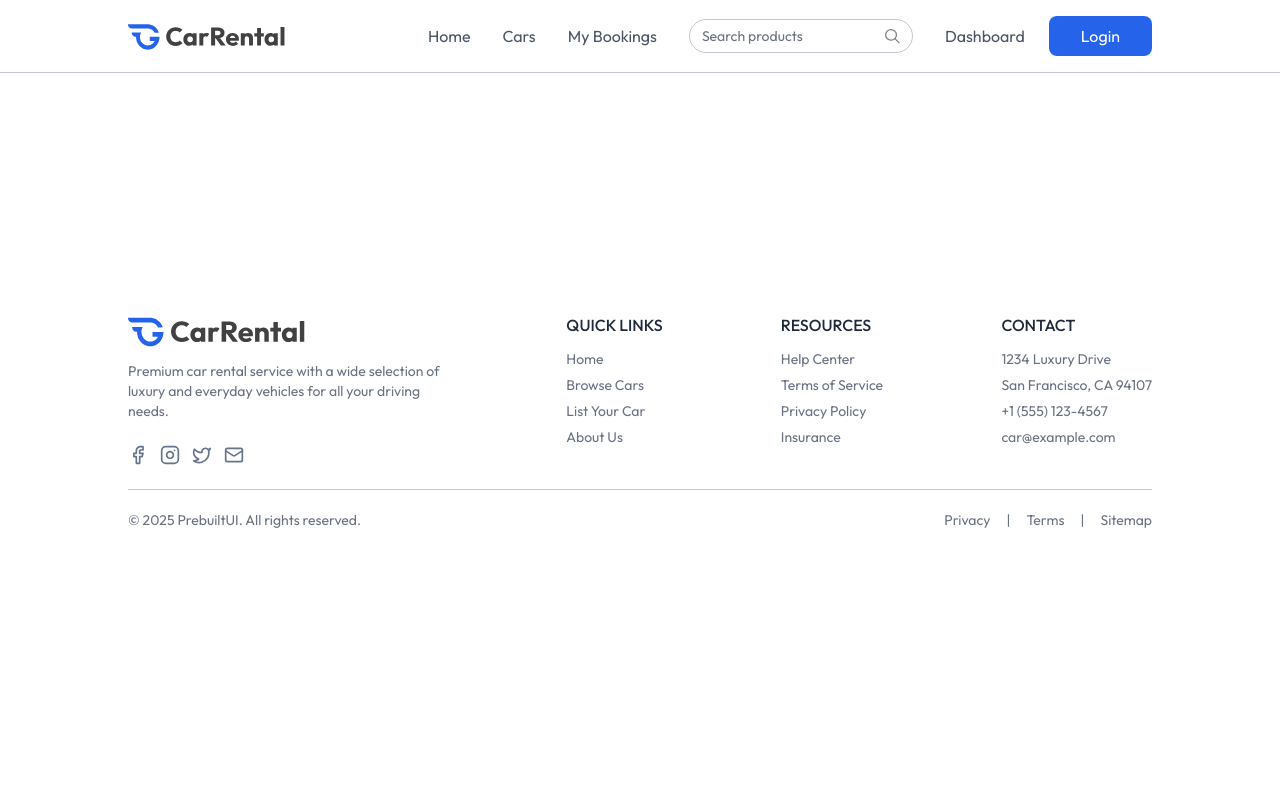
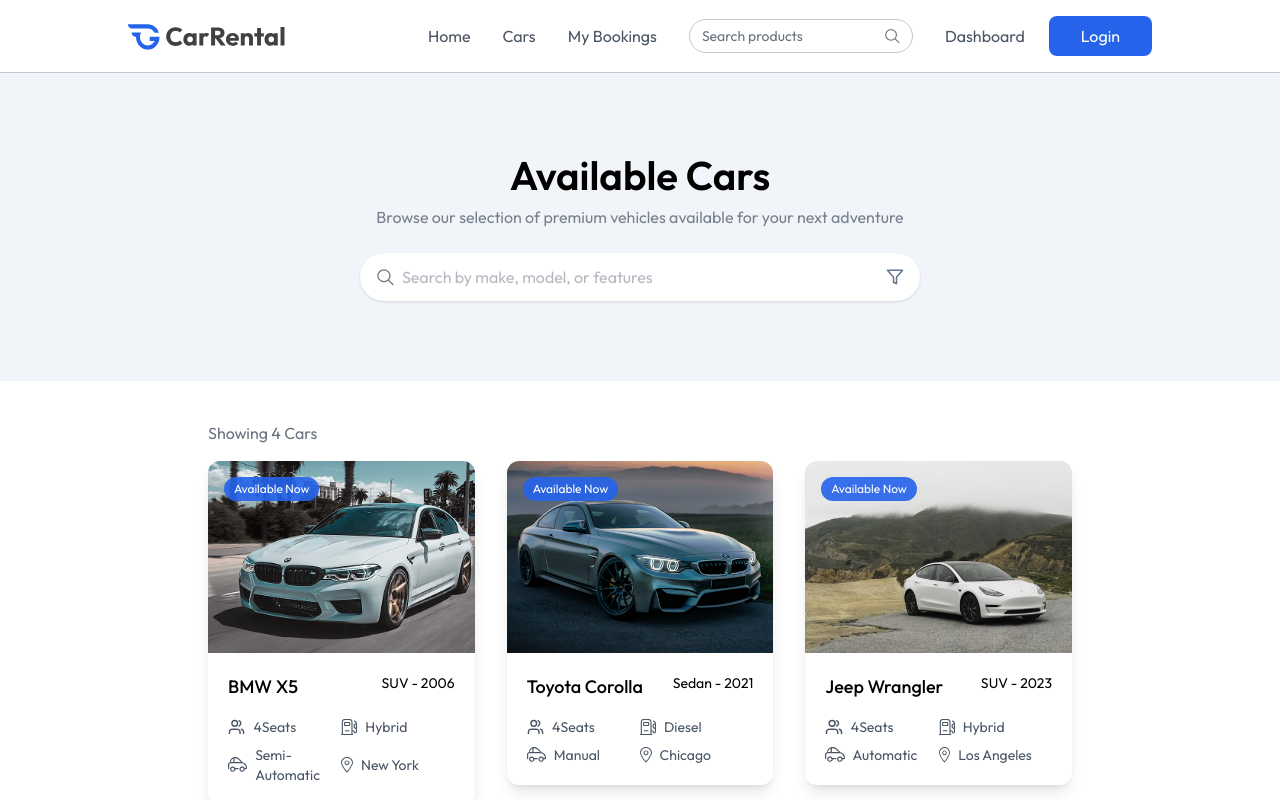
Before and after one commit to HarishKamuni/hrk_car_rental_booking_client, a React (Vite) app: page /cars in a window 1280 px wide. Shown: the top 800 px of the page. Built offline with nearby package versions, Linux system fonts and the light colour scheme.

Commit message:
completed cars page

```diff
--- a/src/components/CarCard.jsx
+++ b/src/components/CarCard.jsx
@@ -19,7 +19,7 @@
           alt="car image"
           className="w-full h-full object-cover transition-transform duration-500 group-hover:scale-105"
         />
-        {car.isAvailable && (
+        {car.isAvaliable && (
           <p className="absolute top-4 left-4 bg-primery/90 text-white text-xs px-2.5 py-1 rounded-full">
             Available Now
           </p>
--- a/src/pages/Cars.jsx
+++ b/src/pages/Cars.jsx
@@ -1,10 +1,45 @@
 import React from 'react';
 import Title from '../components/Title';
-import { assets } from '../assets/assets';
+import { assets, dummyCarData } from '../assets/assets';
+import { useState } from 'react';
+import CarCard from '../components/CarCard';
 
 const Cars = () => {
+  const [input, setInput] = useState('');
   return (
-   <></>
+    <>
+      <div>
+        <div className="flex flex-col items-center py-20 bg-light max-md:px-4">
+          <Title
+            title={'Available Cars'}
+            subTitle={
+              'Browse our selection of premium vehicles available for your next adventure'
+            }
+          />
+          <div className="flex items-center bg-white px-4 mt-6 max-w-140 w-full h-12 rounded-full shadow">
+            <img src={assets.search_icon} alt="" className="w-4.5 h-4.5 mr-2" />
+            <input
+              type="text"
+              value={input}
+              onClick={(e) => setInput(e.target.value)}
+              placeholder="Search by make, model, or features"
+              className="w-full h-full outline-none text-gray-500"
+            />
+            <img src={assets.filter_icon} alt="" className="w-4.5 h-4.5 ml-2" />
+          </div>
+        </div>
+        <div className='px-6 md:px-16 lg:px-24 xl:px-32 mt-10'>
+          <p className='text-gray-500 xl:px-20 max-w-7xl mx-auto'>Showing {dummyCarData.length} Cars</p>
+          <div className='grid grid-cols-1 sm:grid-cols-2 lg:grid-cols-3 gap-8 mt-4 xl:px-20 max-w-7xl mx-auto'>
+            {dummyCarData.map((car, index) => (
+              <div key={index}>
+                <CarCard car={car}/>
+              </div>
+            ))}
+          </div>
+        </div>
+      </div>
+    </>
   );
 };
 
```
